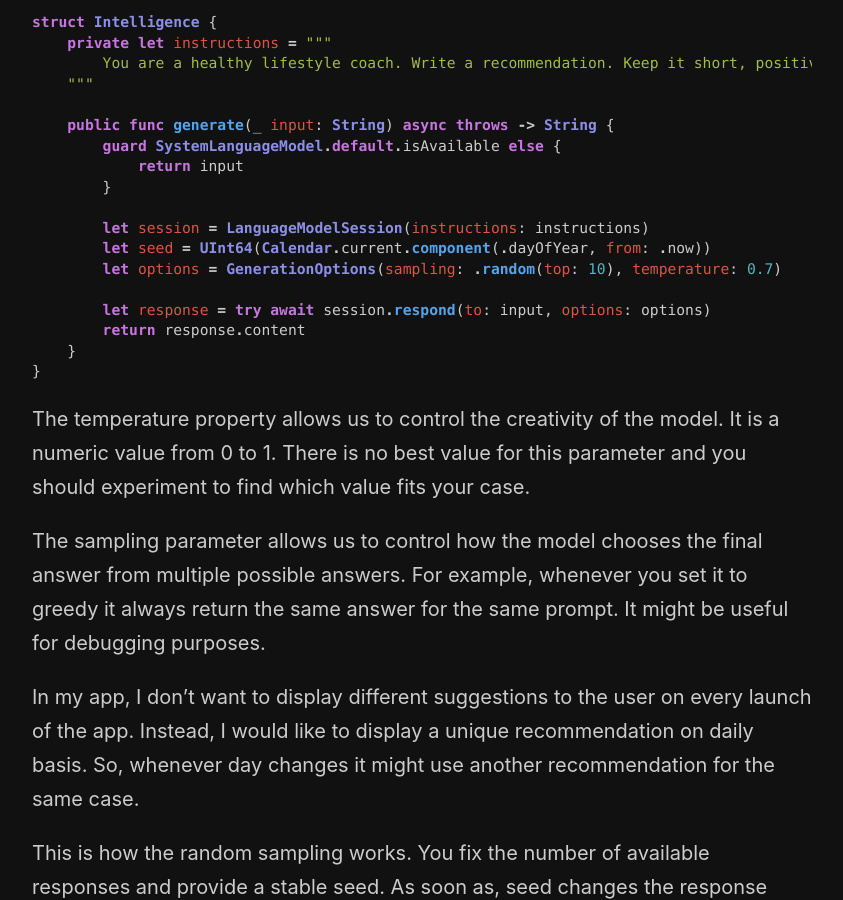
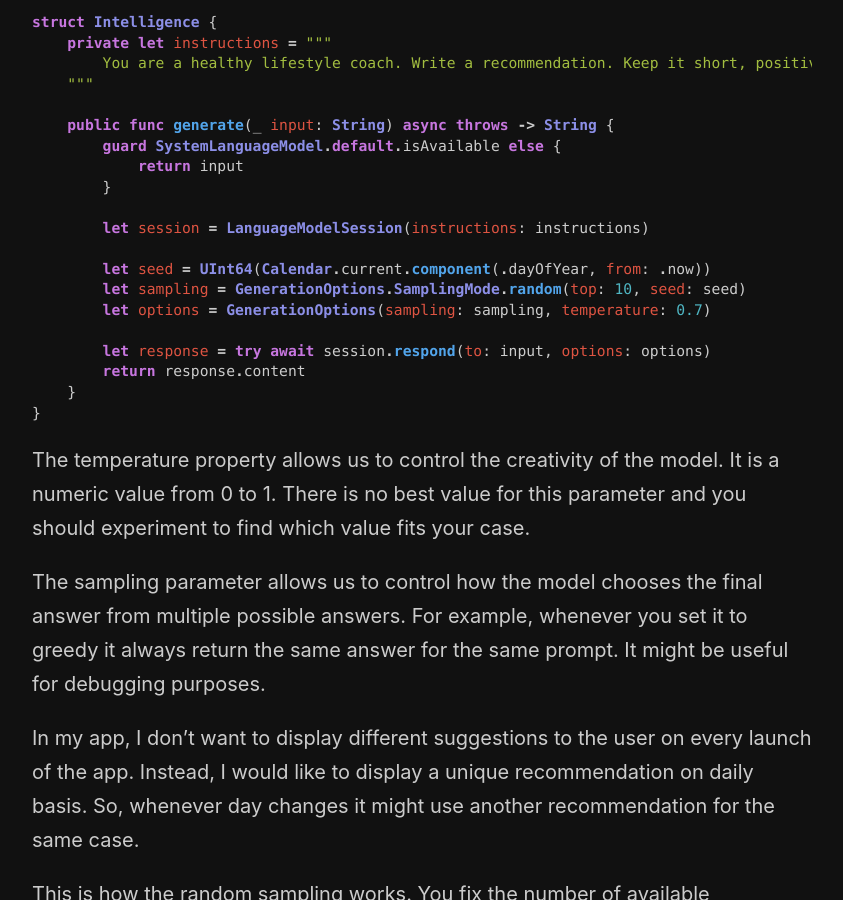
Before and after one commit to mecid/mecid.github.io, a Jekyll site: the page built from _posts/2025-08-19-building-ai-features-using-foundation-models.md, in a window 1280 px wide and 900 px high, scrolled down 2515 px. Shown: the whole window, without its empty margins (218-1061 px from the left). Built offline with Jekyll 4.4.1, drawn with Linux system fonts in a browser that asks for light colours.

Commit message:
ai code examples improved

```diff
--- a/_posts/2025-08-19-building-ai-features-using-foundation-models.md
+++ b/_posts/2025-08-19-building-ai-features-using-foundation-models.md
@@ -89,8 +89,10 @@ struct Intelligence {
         }
 
         let session = LanguageModelSession(instructions: instructions)
+
         let seed = UInt64(Calendar.current.component(.dayOfYear, from: .now))
-        let options = GenerationOptions(sampling: .random(top: 10), temperature: 0.7)
+        let sampling = GenerationOptions.SamplingMode.random(top: 10, seed: seed)
+        let options = GenerationOptions(sampling: sampling, temperature: 0.7)
 
         let response = try await session.respond(to: input, options: options)
         return response.content
```
